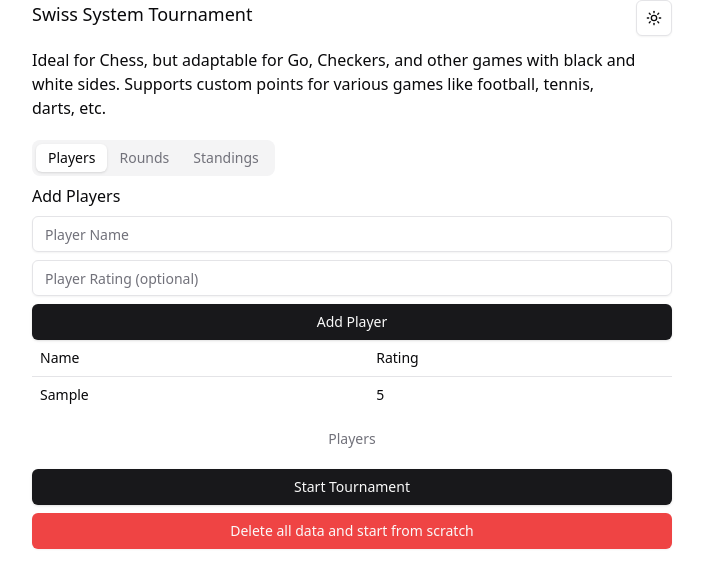
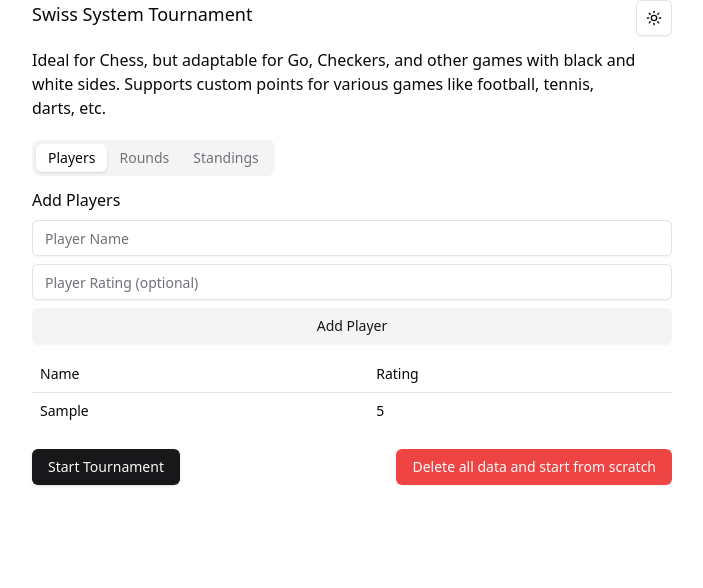
Before and after one commit to tsepakme/aiusha, a React (Vite) app: page / in a window 1280 px wide. Both pictures are taken after typing "Sample", "5" into the empty fields and a click on the button "Add Player". Shown: the top 588 px of the page, without its empty margins (288-991 px from the left). Built offline with nearby package versions, Linux system fonts and the light colour scheme.

Commit message:
Refactor SwissTournament component layout and enhance button styles for improved user experience

```diff
--- a/src/app/App.tsx
+++ b/src/app/App.tsx
@@ -147,7 +147,7 @@ const SwissTournament: React.FC = () => {
           </TabsList>
           <TabsContent value="players">
             {!tournament && (
-              <div className='flex flex-col gap-2'>
+              <div className='flex flex-col gap-2 my-3'>
                 <h2>Add Players</h2>
                 <Input
                   type="text"
@@ -161,13 +161,13 @@ const SwissTournament: React.FC = () => {
                   value={playerRating}
                   onChange={(e) => setPlayerRating(e.target.value)}
                 />
-                <Button onClick={addPlayer}>Add Player</Button>
+                <Button variant={'secondary'} onClick={addPlayer}>Add Player</Button>
               </div>
             )}
 
             {players.length > 0 && (
               <Table>
-                <TableCaption>Players</TableCaption>
+                {/* <TableCaption>Players</TableCaption> */}
                 <TableHeader>
                   <TableRow>
                     <TableCell>Name</TableCell>
@@ -190,7 +190,7 @@ const SwissTournament: React.FC = () => {
             )}
 
             {players.length > 0 && !tournament && (
-              <div className='flex flex-col gap-2 mt-5'>
+              <div className='flex flex-row justify-between gap-2 mt-5'>
                 <Button onClick={startTournament}>Start Tournament</Button>
                 <DeleteConfirmationDialog onConfirm={startNewTournament} />
               </div>
@@ -239,15 +239,16 @@ const SwissTournament: React.FC = () => {
                   <Button onClick={nextRound}>Next Round</Button>
                 )}
 
-                {tournament.rounds.length === calculateRounds(tournament.players.length) && !isFinished && (
-                  <Button onClick={finishTournament}>Finish Tournament</Button>
-                )}
+                <div className='flex flex-row justify-between gap-2 mt-5'>
+                  {tournament.rounds.length === calculateRounds(tournament.players.length) && !isFinished && (
+                    <Button onClick={finishTournament}>Finish Tournament</Button>
+                  )}
+                  <DeleteConfirmationDialog onConfirm={startNewTournament} />
+                </div>
 
                 {isFinished && (
                   <p>The tournament has finished. Go to the 'Standings' tab to see the final standings.</p>
                 )}
-
-                <DeleteConfirmationDialog onConfirm={startNewTournament} />
               </div>
             )}
           </TabsContent>
```
